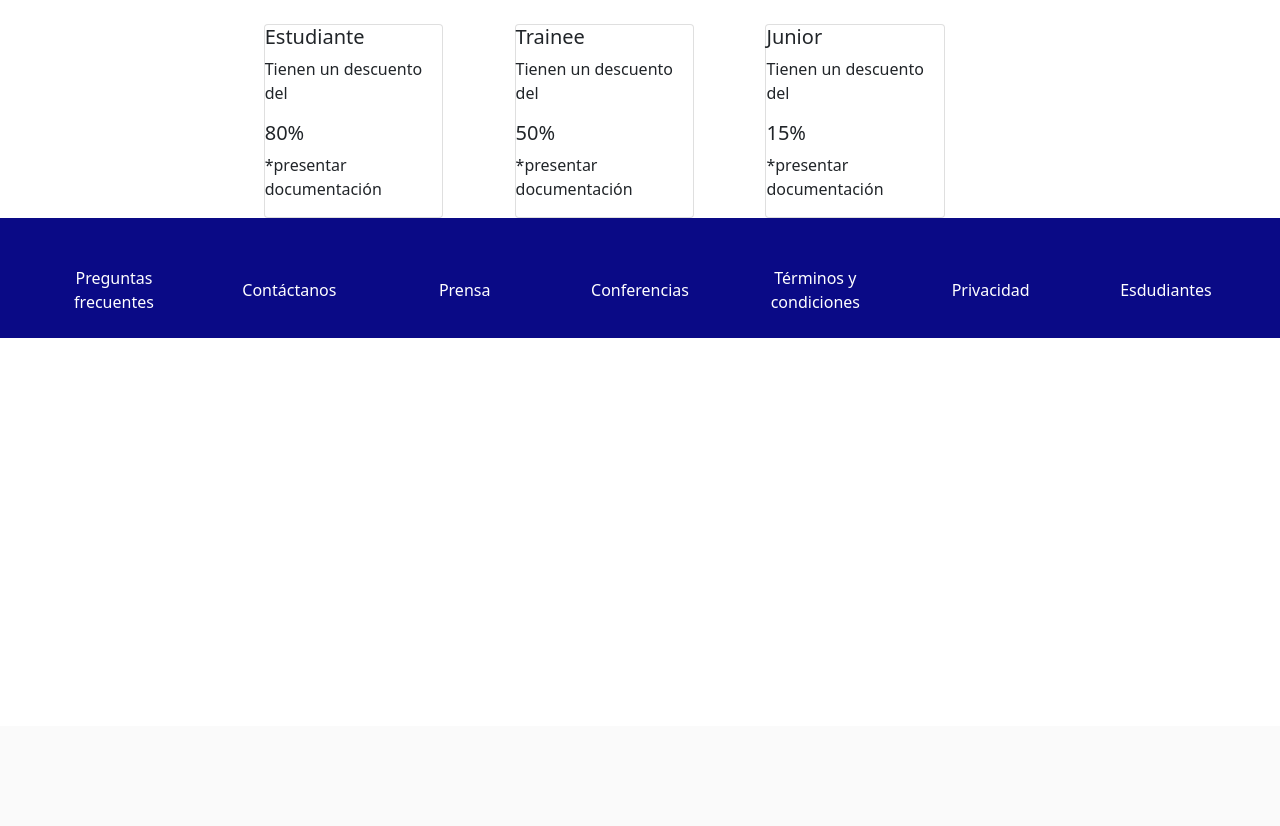
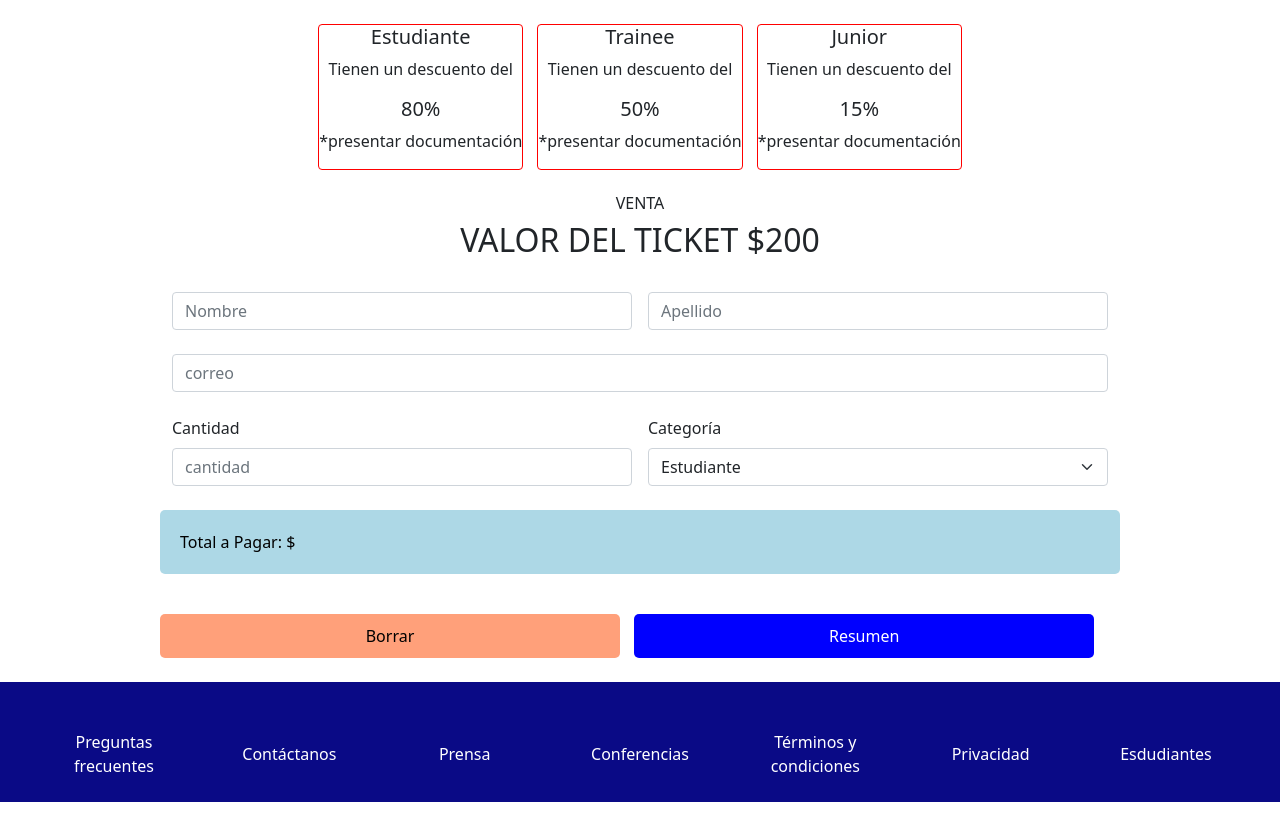
Before and after one commit to edgardocomas/CodoACodo22029, a PHP site: page /index1.html in a window 1280 px wide. Shown: the part 74-900 px from the top of the page. Before the commit the page ends 412 px from the top, so only its background shows below. Run offline with PHP 8.4, Linux system fonts and the light colour scheme.

Commit message:
tp integrador final v3

```diff
--- a/Tp_Integrador_final/CSS/style1.css
+++ b/Tp_Integrador_final/CSS/style1.css
@@ -16,29 +16,66 @@
 }
 /** END OF NAVBAR ********************************************************************/
 
-
+/** BEGIN OF purchase request *******************************************************/
+div#solicitud-compra{
+    margin:auto;
+    width: 960px;
+}
 /** BEGIN OF COSTOS ********************************************************************/
-.costos .title {
-    text-align: center;
-}
 .costos .container-costos {
     width: 70%;
-    margin: 0 auto;
+    margin: auto;
     display: flex;
     justify-content: space-evenly;
-    flex-wrap: wrap;
 }
 
-.card-text-sub {
+.costos .container-costos .card {
     align-items: center;
-    justify-content: center;
+    border-color: red;
 }
 
+
+.costos .card-title-vent {
+    text-align:center;
+}
 /** END OF COSTOS ********************************************************************/
 
+/**  BEGIN OF FORM CLIENT ********************************************************************/
+/*.idform {
+    margin: auto;
+    display: flex;
+    justify-content: space-evenly;
+    text-align:center;
+}*/
+/**  END OF FORM CLIENT ********************************************************************/
 
+/**  BEGIN OF PROCESS ********************************************************************/
+.total_a_pagar {
+    border-style:none;
+    border-radius: 5px;
+    background-color: lightblue;
+    color: black;
+    padding:20px;
+}
+.btnLimpiar {
+    width:460px;
+    padding:10px;
+    border:none;
+    border-radius:5px;
+    background: lightsalmon;
+    color:black;
+}
+.btnProcesar {
+    width:460px;
+    padding:10px;
+    border:none;
+    border-radius:5px;
+    background: blue;
+    color:white;
+}
+/**  END OF PROCESS ********************************************************************/
 
-
+/** END OF purchase request *******************************************************/
 
 /** BEGIN OF FOOTER *****************************************************************************/
 footer{
--- /dev/null
+++ b/Tp_Integrador_final/JS/process.js
@@ -0,0 +1,54 @@
+function solo_numeros(dato) {
+  valoresAceptados = /^[0-9]+$/;
+  if (dato.match(valoresAceptados)) {
+    return true;
+  } else {
+    return false;
+ }
+}
+
+const valorTicket=200;
+
+function procesar() {
+
+      let descuento=0;
+
+      //-- Lectura de los datos del cliente -----------------------
+      const nombre=document.querySelector('#inombre').value;
+      const apellido=document.querySelector('#iapellido').value;
+      const correo=document.querySelector('#mail').value
+      //-----------------------------------------------------------
+
+      //-- Verifico que los datos del cliente esten completos
+      if (nombre!='' && apellido!='' && correo!='') {
+
+          //-- Lectura de la cantidad de tickets y la categoría ---------
+          let ticketCant=document.getElementById('idInputCantidad').value;
+          const selector=document.getElementById('inputState').value;
+          let num_tickets = parseInt(ticketCant);
+          //-------------------------------------------------------------
+
+          if (solo_numeros(ticketCant)) {
+                if(selector=='Estudiante') {
+                    descuento = 0.8*valorTicket*num_tickets;
+                }
+                else if(selector=='Junior') {
+                    descuento = 0.15*valorTicket*num_tickets;
+                }
+                else
+                    descuento = 0.50*valorTicket*num_tickets;
+
+                    let suPago = valorTicket*parseInt(ticketCant) - descuento;
+                document.getElementById('valor_total').innerHTML='Su pago $ '+suPago;
+          }
+          else
+               document.getElementById('valor_total').innerHTML='ERROR EN LA CANTIDAD DE TICKETS!';
+      }
+      else
+          document.getElementById('valor_total').innerHTML='DATOS INCOMPLETOS!';
+}
+
+function limpiarform() {
+    document.querySelector('#clientform').reset();
+    document.getElementById('valor_total').innerHTML='Total a Pagar: $';
+}
--- a/Tp_Integrador_final/index1.html
+++ b/Tp_Integrador_final/index1.html
@@ -13,13 +13,11 @@
     <!-- BEGIN OF NAVBAR  --------------------------------------------------------------------------->
     <nav class="navbar navbar-expand-lg navbar-lghtgray" style="background-color: dimgray;">
         <div class="container-lg">
-
         <!--<img src="imagenes\codoacodo.png" alt="NO SE"width="200" height="100">-->
            <p id="city"> Conf Bs As </p>
           <button class="navbar-toggler" type="button" data-bs-toggle="collapse" data-bs-target="#navbarSupportedContent" aria-controls="navbarSupportedContent" aria-expanded="false" aria-label="Toggle navigation">
             <span class="navbar-toggler-icon"></span>
           </button>
-
           <div class="collapse navbar-collapse" id="navbarSupportedContent">
             <div class="navbar-nav ms-auto">
                 <a class="nav-link" aria-current="page" color="white" href="index.html">La conferencia</a>
@@ -33,46 +31,94 @@
     </nav>
    <!-- END OF NAVBAR ------------------------------------------------------------------------------->
 
+  <!-- BEGIN OF purchase request ------------------------------------------------------------------------------->
+  <div id="solicitud-compra">
 
-      <!-- BEGIN OF COSTOS ------------------------------------------------------------------------------->
+      <!-- BEGIN OF costs ------------------------------------------------------------------------------->
       <section class="costos" id="costos">
         <br>
-
         <div class="container-costos">
-          <div class="card" style="width: 20%;">
-
+          <div class="card" border-color:blue;">
               <h5 class="card-title-sub">Estudiante</h5>
               <p class="card-text-sub">Tienen un descuento del</p>
               <h5 class="card-text-sub">80%</h5>
               <p class="card-text-sub">*presentar documentación</p>
-
            </div>
-
-           <div class="card" style="width: 20%;">
-
+           <div class="card" border-color:greenyellow;">
               <h5 class="card-title-sub">Trainee</h5>
               <p class="card-text-sub">Tienen un descuento del</p>
               <h5 class="card-text-sub">50%</h5>
               <p class="card-text-sub">*presentar documentación</p>
            </div>
-
-           <div class="card" style="width: 20%;">
-
+           <div class="card" border-color:orange;">
                <h5 class="card-title-sub">Junior</h5>
                <p class="card-text-sub">Tienen un descuento del</p>
                <h5 class="card-text-sub">15%</h5>
                <p class="card-text-sub">*presentar documentación</p>
            </div>
+        </div>
         <br>
+        <h6 class="card-title-vent">VENTA</h5>
+        <h2 class="card-title-vent">VALOR DEL TICKET $200</h2>
+        <br>
+      </section>
+      <!-- END OF costs ------------------------------------------------------------------------------->
+
+      <!-- BEGIN OF FORM CLIENT ------------------------------------------------------------------------------->
+      <div class="container fluid">
+        <form id="clientform" >
+            <div class="row g-3">
+              <div class="col-md-6">
+                  <input id="inombre"type="text" class="form-control" placeholder="Nombre" aria-label="Nombre">
               </div>
+              <div class="col-md-6">
+                  <input id="iapellido" type="text" class="form-control" placeholder="Apellido" aria-label="Apellido">
+              </div>
+            </div>
+            <div class="col-md-12">
+              <label for="inputEmail4" class="form-label"></label>
+              <input id="mail" type="email" class="form-control" placeholder="correo" id="inputEmail4">
+            </div>
+            <div class="row g-3">
+              <div class="col-md-6">
+                <br>
+                <label for="inputCantidad" class="form-label">Cantidad</label>
+                <input id="idInputCantidad" type="text" class="form-control" placeholder="cantidad">
+              </div>
+              <div class="col-md-6">
+                <br>
+                <label for="inputState" class="form-label">Categoría</label>
+                <select id="inputState" class="form-select">
+                  <option selected>Estudiante</option>
+                  <option>Trainee</option>
+                  <option>Junior</option>
+                </select>
+              </div>
+            </div>
+        </form>
+      </div>
+      <!-- END OF FORM CLIENT ------------------------------------------------------------------------------->
 
-    </section>
-    <!-- END OF COSTOS ------------------------------------------------------------------------------->
+      <br>
 
+      <!-- BEGIN OF PROCESS ------------------------------------------------------------------------------------>
+      <div class="col-md-12">
+        <P id="valor_total" class="total_a_pagar">
+          Total a Pagar: $
+        </P>
+      </div>
+            <div >
+                <br>
+                  <button id="btnLimpiar"  onclick="limpiarform()"  class="btnLimpiar" type="button">Borrar</button>
+                  <button id="btnProcesar" onclick="procesar()"   class="btnProcesar" style="margin-left:10px" type="button">Resumen</button>
+            </div>
+      </div>
+      <!-- END OF PROCESS ------------------------------------------------------------------------------------>
 
+  </div>
+  <!-- END OF purchase request ------------------------------------------------------------------------------->
 
-
-
+  <br>
 
   <!-- BEGIN OF FOOTER ------------------------------------------------------------------------------->
   <footer CLASS="footer">
@@ -87,5 +133,10 @@
       </div>
     </footer>
   <!-- END OF FOOTER ------------------------------------------------------------------------------->
+
+  <script type="text/javascript" src="JS\process.js"></script>
+
 </body>
+
+
 </html>
```
Lines whose indentation alone changed are shown as unchanged.
